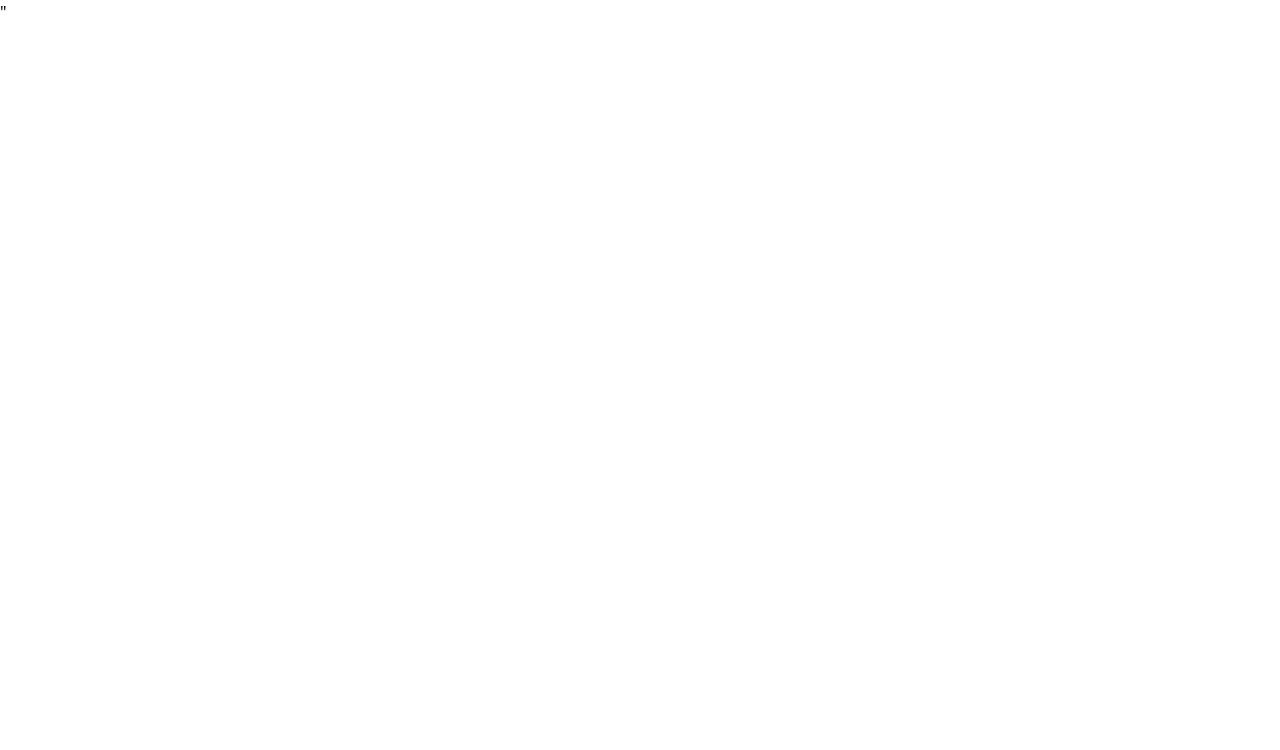
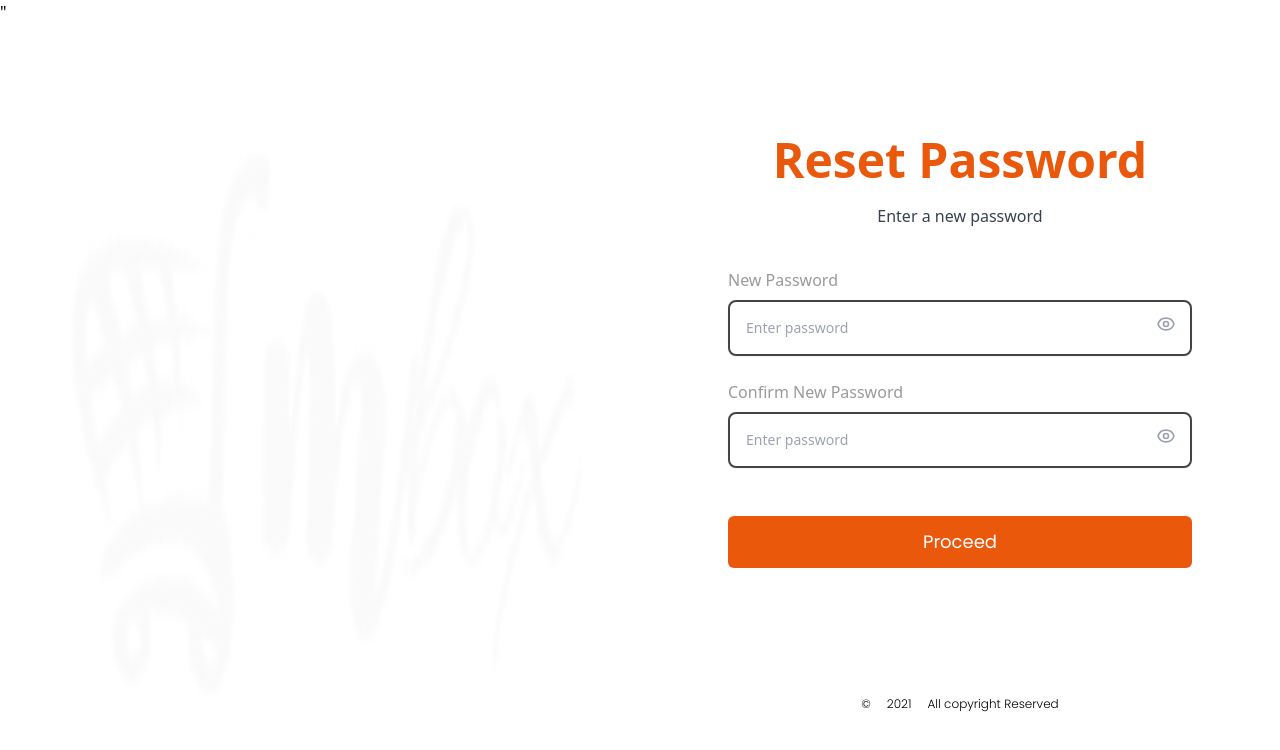
Before and after one commit to mbox-project/mbox-user, a React (Create React App) app: page /auth/reset-password in a window 1280 px wide. Before the commit this address had no page. Shown: the top 750 px of the page. Built offline with nearby package versions, Linux system fonts and the light colour scheme.

Commit message:
Worked on the reset pasword page

```diff
--- /dev/null
+++ b/src/pages/Auth/ResetPassword/index.js
@@ -0,0 +1,120 @@
+import React from "react";
+import logo from "../../../assets/images/logo.png";
+import Button from "../../../components/Button";
+import Footer from "../../../components/Footer";
+import Label from "../../../components/Label";
+
+function ResetPassword() {
+  const onSubmitHandler = (e) => {
+    e.preventDefault();
+  };
+
+  return (
+    <div className="w-full h-screen flex">
+      <div className=" hidden lg:flex w-1/2 mx-auto p-12 bg-[url]">
+        <img src={logo} />
+      </div>
+      <div className="w-full lg:w-1/2 lg:mx-auto  md:my-auto bg-white p-12">
+        <div className="w-full">
+          <div className="text-center pb-10">
+            <h1 className="text-3xl lg:text-5xl font-bold text-orange-600 mb-5">
+              Reset Password
+            </h1>
+            <p className=" lg:text-base text-lg text-gray-700">
+              Enter a new password
+            </p>
+          </div>
+          <form className=" px-0 lg:px-10">
+            <div className="mb-6">
+              <Label
+                className="w-full text-lg lg:text-base text-[#9A9A9A]"
+                htmlFor="password"
+                title=" New Password"
+              />
+
+              <div className="relative">
+                <input
+                  type="password"
+                  className="w-full p-4 pr-12 text-base lg:text-sm mt-2 border-[#444444] border-2 rounded-lg shadow-sm"
+                  placeholder="Enter password"
+                />
+                <span className="absolute inset-y-0 inline-flex items-center right-4">
+                  <svg
+                    xmlns="http://www.w3.org/2000/svg"
+                    className="w-5 h-5 text-gray-400"
+                    fill="none"
+                    viewBox="0 0 24 24"
+                    stroke="currentColor"
+                  >
+                    <path
+                      strokeLinecap="round"
+                      strokeLinejoin="round"
+                      strokeWidth="2"
+                      d="M15 12a3 3 0 11-6 0 3 3 0 016 0z"
+                    />
+                    <path
+                      strokeLinecap="round"
+                      strokeLinejoin="round"
+                      strokeWidth="2"
+                      d="M2.458 12C3.732 7.943 7.523 5 12 5c4.478 0 8.268 2.943 9.542 7-1.274 4.057-5.064 7-9.542 7-4.477 0-8.268-2.943-9.542-7z"
+                    />
+                  </svg>
+                </span>
+              </div>
+            </div>
+
+            <div className="mb-6">
+              <Label
+                className="w-full text-lg lg:text-base text-[#9A9A9A]"
+                htmlFor="password"
+                title=" Confirm New Password"
+              />
+
+              <div className="relative">
+                <input
+                  type="password"
+                  className="w-full p-4 pr-12 text-base lg:text-sm mt-2 border-[#444444] border-2 rounded-lg shadow-sm"
+                  placeholder="Enter password"
+                />
+
+                <span className="absolute inset-y-0 inline-flex items-center right-4">
+                  <svg
+                    xmlns="http://www.w3.org/2000/svg"
+                    className="w-5 h-5 text-gray-400"
+                    fill="none"
+                    viewBox="0 0 24 24"
+                    stroke="currentColor"
+                  >
+                    <path
+                      strokeLinecap="round"
+                      strokeLinejoin="round"
+                      strokeWidth="2"
+                      d="M15 12a3 3 0 11-6 0 3 3 0 016 0z"
+                    />
+                    <path
+                      strokeLinecap="round"
+                      strokeLinejoin="round"
+                      strokeWidth="2"
+                      d="M2.458 12C3.732 7.943 7.523 5 12 5c4.478 0 8.268 2.943 9.542 7-1.274 4.057-5.064 7-9.542 7-4.477 0-8.268-2.943-9.542-7z"
+                    />
+                  </svg>
+                </span>
+              </div>
+            </div>
+
+            <Button
+              className="w-full bg-orange-600 h-16 mb-4 rounded-lg text-white text-2xl font-semibold"
+              onClick={onSubmitHandler}
+            >
+              Login
+            </Button>
+
+            <Footer />
+          </form>
+        </div>
+      </div>
+    </div>
+  );
+}
+
+export default ResetPassword;
--- a/src/routes/router.js
+++ b/src/routes/router.js
@@ -2,6 +2,7 @@ import { Routes, Route } from "react-router-dom";
 import { Login, Register } from "../pages/Auth";
 import { LandingPage } from "../pages/Landing";
 import { ForgotPassword } from "../pages/ForgotPassword";
+import ResetPassword from "../pages/Auth/ResetPassword";
 
 const RouteController = () => {
   return (
@@ -10,6 +11,7 @@ const RouteController = () => {
       <Route path="/forgot-password" element={<ForgotPassword />} />
       <Route path="/auth/login" element={<Login />} />
       <Route path="/auth/register" element={<Register />} />
+      <Route path="/auth/reset-password" element={<ResetPassword />} />
     </Routes>
   );
 };
```
